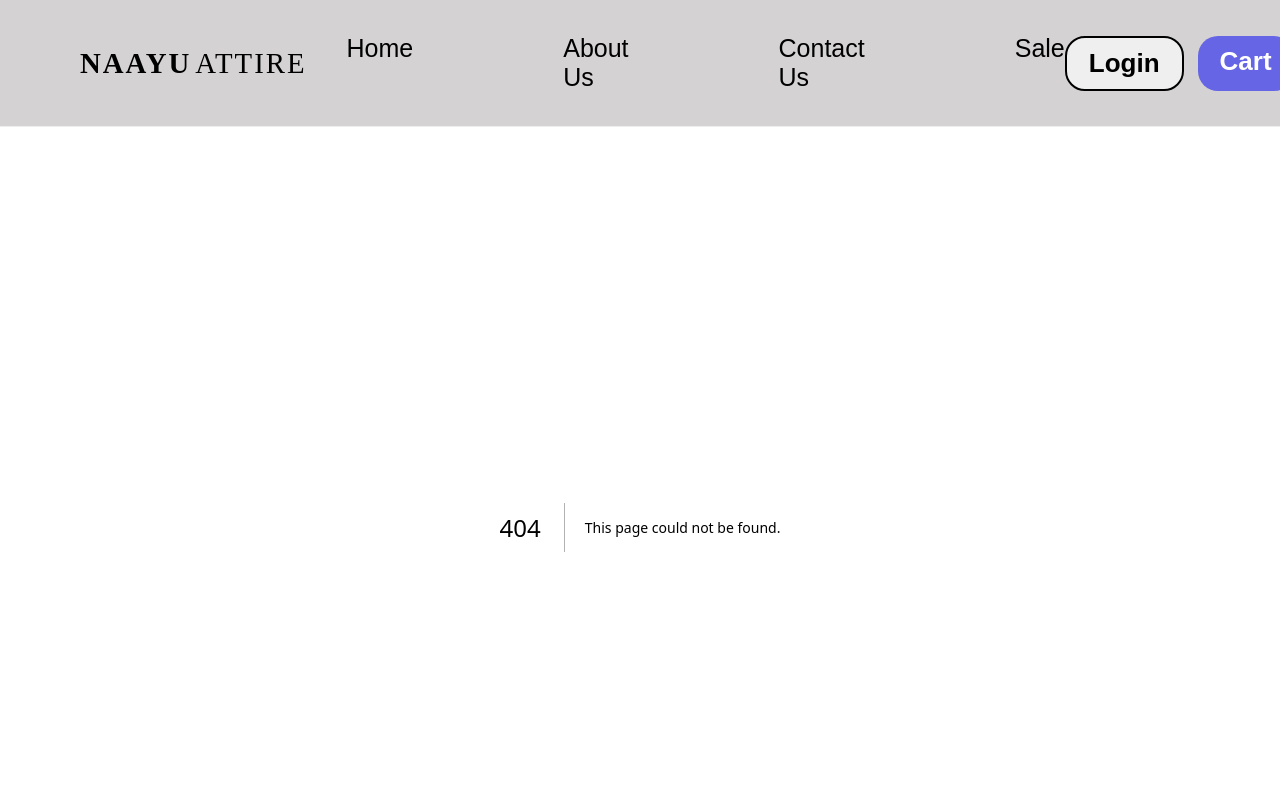
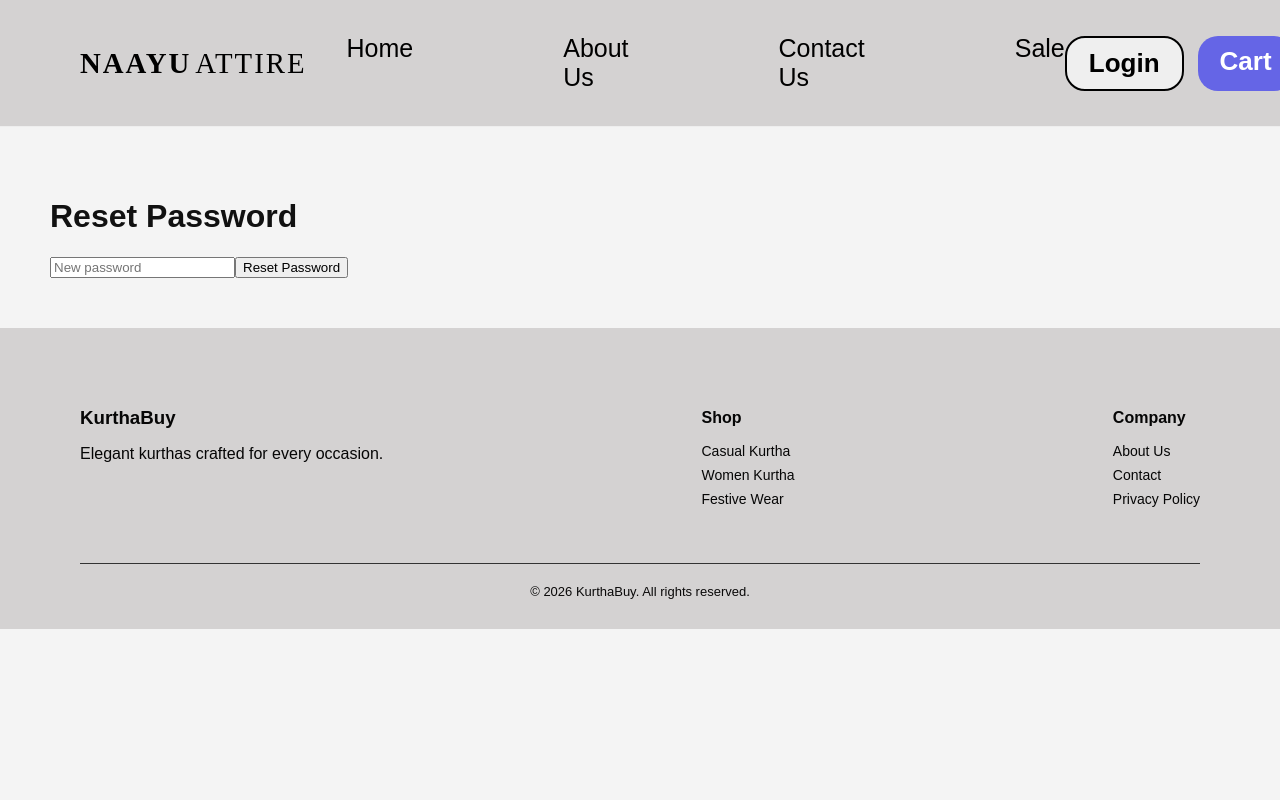
Before and after one commit to ayusha1223/Web-Api-Sprint1, a Next.js app: page /reset/1 in a window 1280 px wide. Before the commit this address had no page. Shown: the top 800 px of the page. Built offline with nearby package versions, Linux system fonts and the light colour scheme.

Commit message:
reset password

```diff
--- /dev/null
+++ b/app/reset/[token]/page.tsx
@@ -0,0 +1,42 @@
+"use client";
+import { useParams } from "next/navigation";
+import { useState } from "react";
+
+export default function ResetPassword() {
+  const { token } = useParams();
+  const [password, setPassword] = useState("");
+
+  const handleSubmit = async (e: any) => {
+    e.preventDefault();
+
+    const res = await fetch(
+      "http://localhost:5050/api/auth/reset-password",
+      {
+        method: "POST",
+        headers: { "Content-Type": "application/json" },
+        body: JSON.stringify({
+          token,
+          newPassword: password,
+        }),
+      }
+    );
+
+    const data = await res.json();
+    alert(data.message);
+  };
+
+  return (
+    <div style={{ padding: 50 }}>
+      <h1>Reset Password</h1>
+      <form onSubmit={handleSubmit}>
+        <input
+          type="password"
+          placeholder="New password"
+          value={password}
+          onChange={(e) => setPassword(e.target.value)}
+        />
+        <button type="submit">Reset Password</button>
+      </form>
+    </div>
+  );
+}
```
